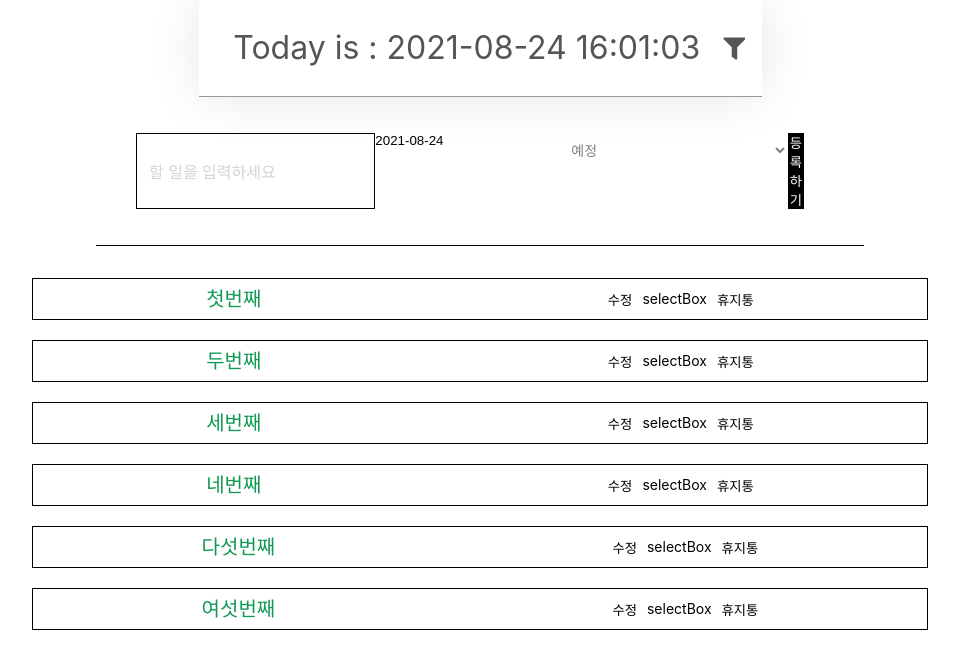
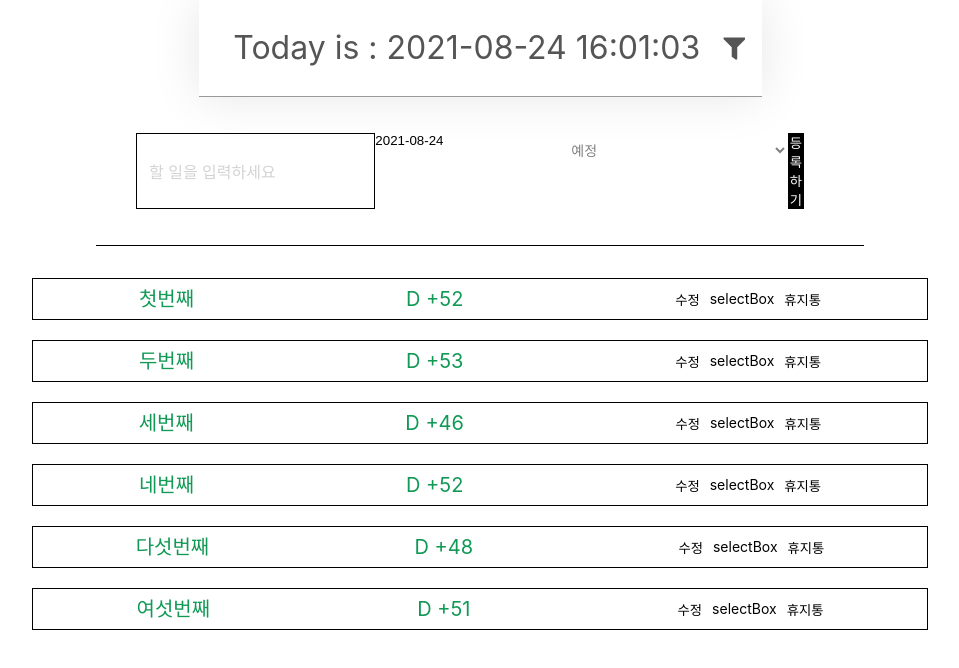
Before and after one commit to ONE-TED/5_moduCompany_team1, a React (Create React App) app: page / in a window 1280 px wide. Shown: the top 668 px of the page, without its empty margins (160-1119 px from the left). Built offline with nearby package versions, Linux system fonts and the light colour scheme.

Commit message:
[#13] Style : 아이템 레이아웃 DueDate UI 추가 (ex. D-2)

```diff
--- a/src/Components/Todo/Item/TodoItem.tsx
+++ b/src/Components/Todo/Item/TodoItem.tsx
@@ -1,4 +1,4 @@
-import React, { useState } from 'react';
+import React, { useState, useEffect } from 'react';
 import { Itodo } from 'types';
 import { style } from './TodoItemStyle';
 
@@ -9,14 +9,33 @@ interface TodoItemProps {
 
 const TodoItem = ({ removeTodo, todo }: TodoItemProps) => {
   const [done, setDone] = useState(todo.status);
+  const [dDay, setDday] = useState<number>(0);
+
+  useEffect(() => {
+    calculateDday(todo.updatedAt);
+  }, []);
 
   const handleRemove = () => {
     removeTodo(todo.id);
   };
 
+  const calculateDday = (dateString: string) => {
+    const dateStringArry: string[] = dateString.split(' ')[0].split('-');
+    console.log(dateStringArry);
+    const dDay: Date = new Date(
+      parseInt(dateStringArry[0]),
+      parseInt(dateStringArry[1]) - 1,
+      parseInt(dateStringArry[2]),
+    );
+    const today: Date = new Date();
+    const gap = dDay.getTime() - today.getTime();
+    const result = Math.ceil(gap / (1000 * 60 * 60 * 24));
+    setDday(result);
+  };
   return (
     <TodoItemBlock>
       <Text>{todo.taskName}</Text>
+      <Text>{dDay > 0 ? `D -${dDay}` : `D +${-dDay}`}</Text>
       <ElementBlock>
         <button style={{ cursor: 'pointer', marginRight: '10px' }}>수정</button>
         <div style={{ cursor: 'pointer', marginRight: '10px' }}>selectBox</div>
```
